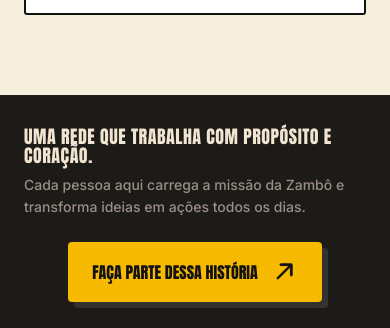
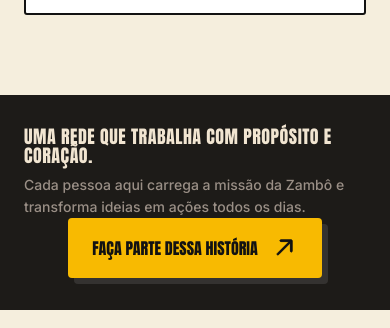
Before and after one commit to zambo-povo-preto/site, a Next.js app: page / in a window 390 px wide. Shown: the part 6600-6928 px from the top of the page. Built offline with nearby package versions, Linux system fonts and the light colour scheme.

Commit message:
fit: adjust div width

```diff
--- a/src/components/ZamboMembros.tsx
+++ b/src/components/ZamboMembros.tsx
@@ -434,6 +434,7 @@
         className="w-full px-6 lg:px-[80px] py-8 flex flex-col lg:flex-row items-center justify-between gap-6"
         style={{ background: "#1d1b18" }}
       >
+        <div className="w-full flex flex-col lg:flex-row items-center justify-between mx-auto">
           <div className="flex flex-col gap-2 lg:max-w-[580px]">
             <p
               style={{
@@ -474,6 +475,7 @@
             <ArrowIcon />
           </button>
         </div>
+      </div>
     </section>
   );
 }
```
Lines whose indentation alone changed are shown as unchanged.
